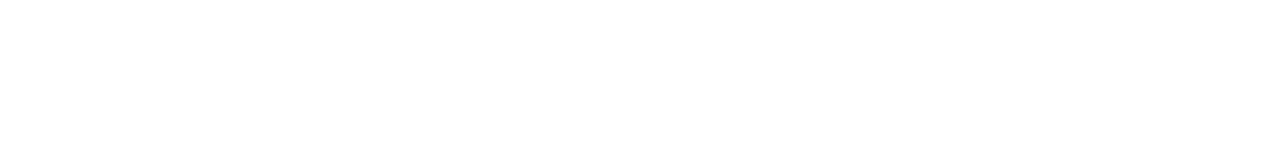
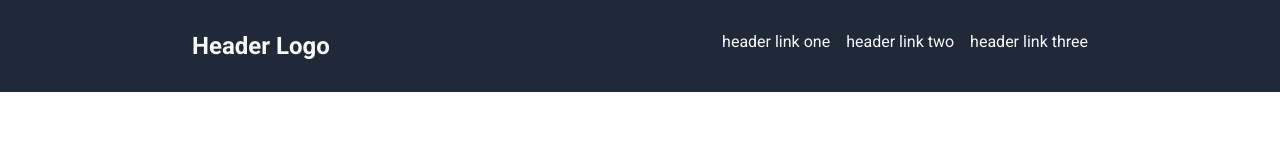
Before and after one commit to EHXSmallStone/odin-landing-page-2026, a plain HTML site: page index.html in a window 1280 px wide. Drawn offline with Linux system fonts and the light colour scheme.

Commit message:
Add Header HTML and CSS

```diff
--- a/index.html
+++ b/index.html
@@ -10,6 +10,15 @@
     <link href="https://fonts.googleapis.com/css2?family=Roboto:ital,wght@0,100..900;1,100..900&display=swap" rel="stylesheet">
 </head>
 <body>
-
+    <div class="header">
+        <div class="logo">Header Logo</div>
+        <div class="links">
+            <ul>
+                <li><a href="">header link one</a></li>
+                <li><a href="">header link two</a></li>
+                <li><a href="">header link three</a></li>
+            </ul>
+        </div>
+    </div>
 </body>
 </html>
--- a/style.css
+++ b/style.css
@@ -1,3 +1,30 @@
 body {
     font-family: Roboto, sans-serif;
+    margin: 0;
 }
+
+.header {
+    background-color: #1F2937;
+    display: flex;
+    justify-content: space-between;
+    padding: 2rem 15%;
+}
+
+.logo {
+    color: #F9FAF8;
+    font-size: 24px;
+    font-weight: bold;
+}
+
+.links ul {
+    padding: 0;
+    margin: 0;
+    list-style-type: none;
+    display: flex;
+    gap: 1rem;
+}
+
+.links a {
+    text-decoration: none;
+    color: #F9FAF8;
+}
```
